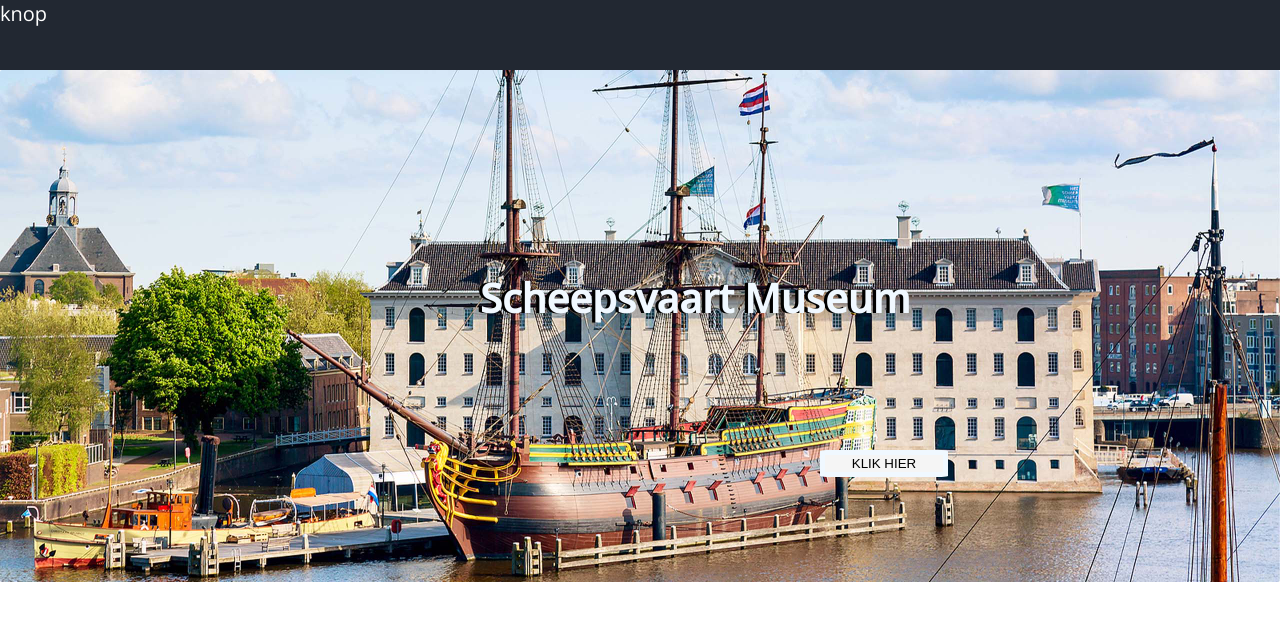
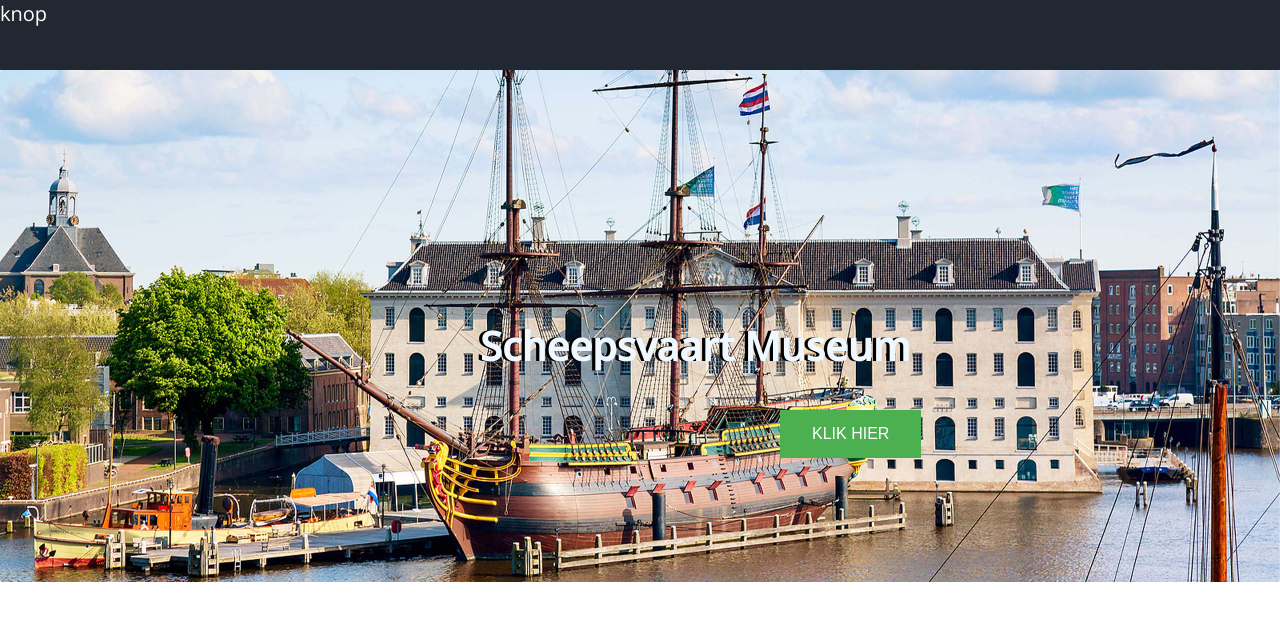
Before and after one commit to IanSchaafsma/BO-Museum_Online, a plain HTML site: page web/index.html in a window 1280 px wide. Drawn offline with nearby package versions, Linux system fonts and the light colour scheme.

Commit message:
Knop verbetering1

```diff
--- a/web/style.css
+++ b/web/style.css
@@ -18,17 +18,19 @@ img{
 
 }
 
-button{
+button {
+    background-color: #4CAF50; /* Green */
+    border: none;
+    color: white;
+    padding: 15px 32px;
+    text-align: center;
+    text-decoration: none;
+    display: inline-block;
+    font-size: 16px;
     position: absolute;
-    left: 820px;
-    top:  450px;
-    color: black;
-    background-color: whitesmoke;
-    width: 10%;
-    border-radius: 5%;
-    border: 5px solid aliceblue;
-
-}
+    left: 780px;
+    top:  410px;
+  }
 
 button:hover{
     background-color: gray;
@@ -36,7 +38,7 @@ button:hover{
 
 h1{
     position: absolute;
-    bottom: 56%;
+    bottom: 50%;
     left: 37.25%;
     color: black;
 
```
